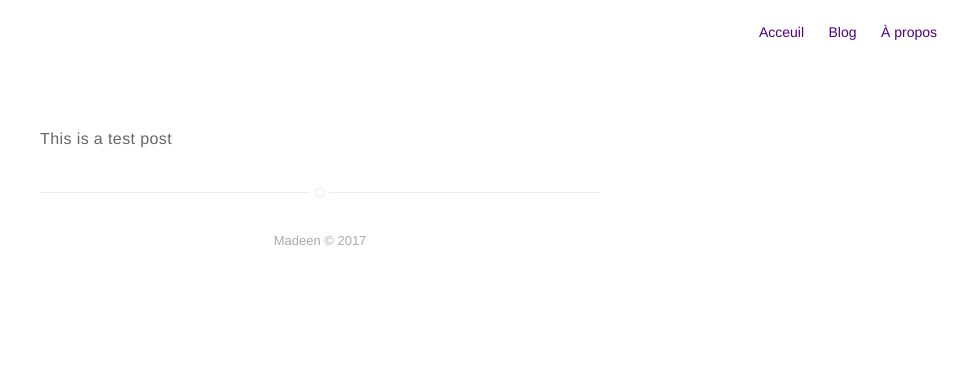
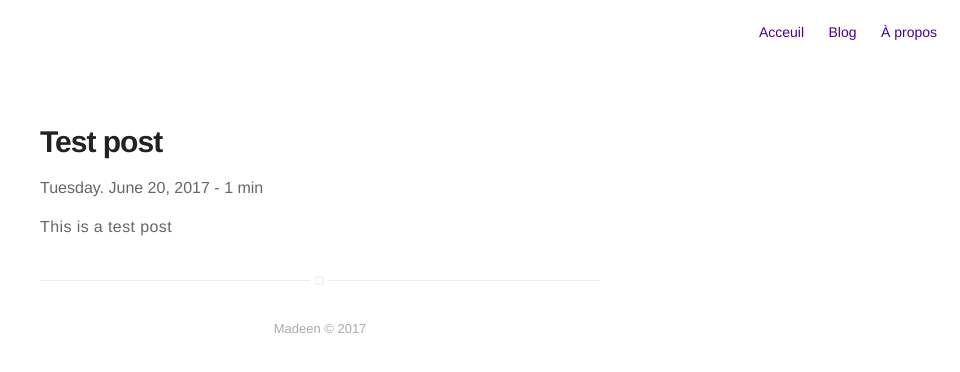
Before and after one commit to madeenamadou/madeenamadou.github.io, a Jekyll site: the page built from blog2/index.html, in a window 1280 px wide. Shown: the top 372 px of the page, without its empty margins (320-1280 px from the left). Built offline with Jekyll 4.4.1, drawn with Linux system fonts in a browser that asks for light colours.

Commit message:
Update index.html

```diff
--- a/blog2/index.html
+++ b/blog2/index.html
@@ -5,9 +5,33 @@ layout: page
 ---
 
 
+
+
+
+
 <div class="blog-index">
   {% assign page = site.posts.first %}
   {% assign content = page.content %}
+
+{% if page.image and page.headerImage %}
+    <img class="title-image" src="{{ page.image }}" alt="{{ page.title }}">
+{% endif %}
+
+<h1 class="title">{{ page.title }}</h1>
+
+<span class="date">
+    <time datetime="{{ page.date | date:"%d-%m-%Y" }}">{{ page.date | date: "%A. %B %d, %Y" }}</time>
+    {% if site.read-time %} - {% include read-time.html %}{% endif %}
+</span>
+
+{% if site.show-tags %}
+    <div class="post-tags">
+        {% for tag in page.tags %}
+            <a class="item" href="{{ site.url }}/tags/#{{ tag | slugify }}">{{ tag }}</a>
+        {% endfor %}
+    </div>
+{% endif %}
+
   {{ content }}
 </div>
 
@@ -51,4 +75,14 @@ layout: page
 		{% endfor %}
 	{% endif %}
 </section>
+---
+layout: post
+title: "Test post"
+image:
+date: 2017-06-20
+categories: articles
+author: Youssef
+category: blog
+description:
+---
 -->
```
